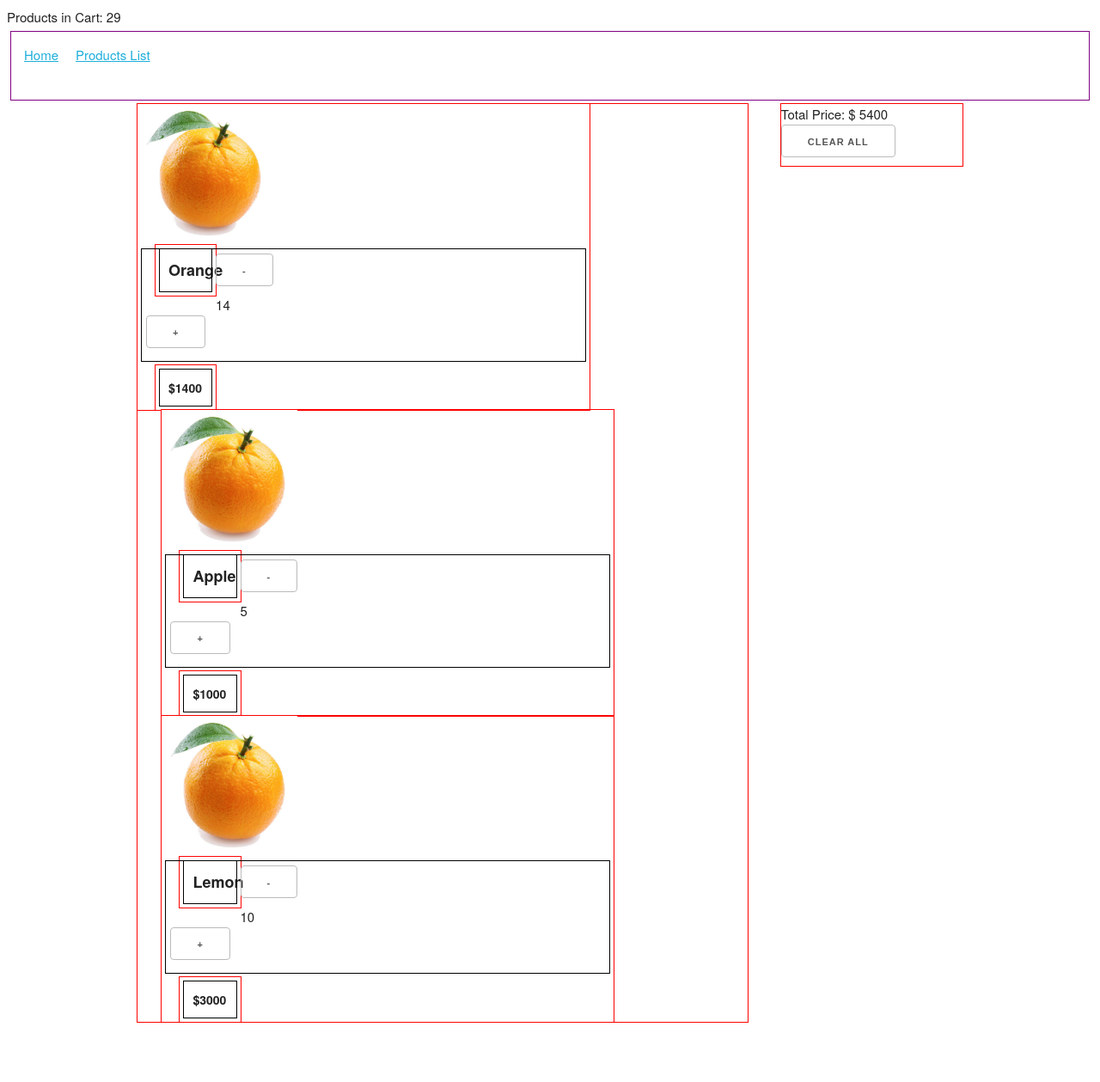
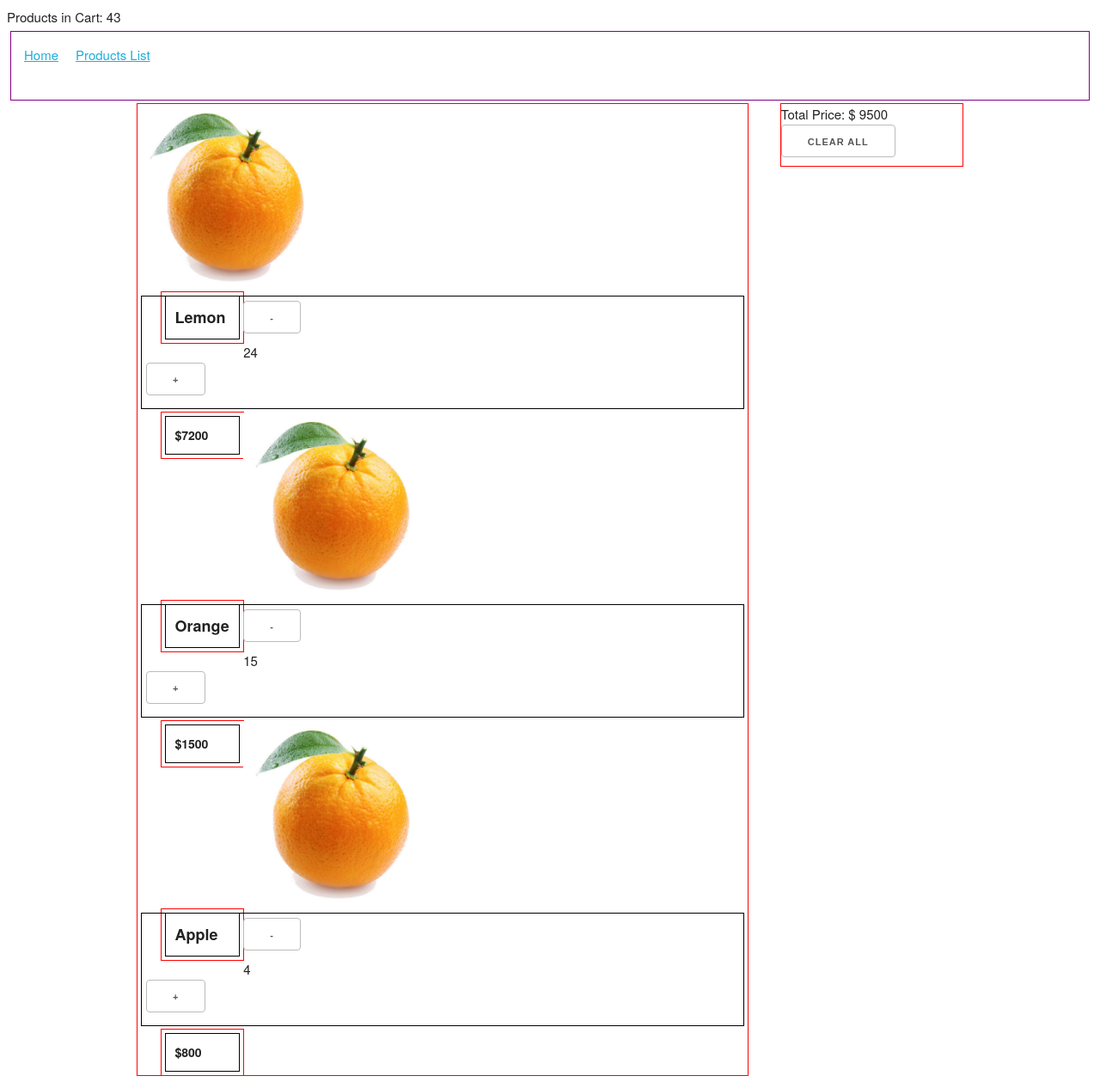
Before and after one commit to giu2000/FruitsStore, a React (Create React App) app in the folder fruits_store/: page /cart in a window 1280 px wide. Shown: the whole page at 86% size. Before the commit the page ends 1197 px from the top, so only its background shows below. Built offline with nearby package versions, Linux system fonts and the light colour scheme; data requests are answered from the project's data file.

Commit message:
first useEffect

```diff
--- a/fruits_store/db.json
+++ b/fruits_store/db.json
@@ -64,29 +64,29 @@
   ],
   "cart": [
     {
+      "id": "3",
+      "name": "Lemon",
+      "description": "Description",
+      "price": "300",
+      "quantity": 24,
+      "productTotalPrice": 7200
+    },
+    {
       "id": "1",
       "name": "Orange",
       "description": "Description",
       "price": "100",
       "image_src": "./orange.jpg",
-      "quantity": 14,
-      "productTotalPrice": 1400
+      "quantity": 15,
+      "productTotalPrice": 1500
     },
     {
       "id": "2",
       "name": "Apple",
       "description": "Description",
       "price": "200",
-      "quantity": 5,
-      "productTotalPrice": 1000
-    },
-    {
-      "id": "3",
-      "name": "Lemon",
-      "description": "Description",
-      "price": "300",
-      "quantity": 10,
-      "productTotalPrice": 3000
+      "quantity": 4,
+      "productTotalPrice": 800
     }
   ]
 }
--- a/fruits_store/src/components/Cart/Cart.js
+++ b/fruits_store/src/components/Cart/Cart.js
@@ -66,7 +66,7 @@ class Cart extends React.Component{
             products.map((product, index) => {
                 const { id, name, quantity, productTotalPrice } = product;
                 return(
-                    <div className="nine columns" key={product.id + index}>
+                    <div key={product.id + index}>
                         <div >
                             <ImageWithLink
                                 src={require('../../orange.jpg')}
--- a/fruits_store/src/components/CartCounter/CartCounter.js
+++ b/fruits_store/src/components/CartCounter/CartCounter.js
@@ -1,30 +1,25 @@
-import React from 'react';
+import React, { useEffect } from 'react';
 import { connect } from 'react-redux';
 import PropTypes from 'prop-types';
 import updateCartCounter from '../../state/cart-state/actions/updateCartProductsCounter';
 
-class CartCounter extends React.Component{
+let CartCounter = props => {
+    const { counter, updateCartCounter } = props
+    useEffect(() => updateCartCounter())
+    return(
+        <div>
+            {`Products in Cart: ${counter}`}
+        </div>
+    )
+}
 
-    static propTypes = {
-        updateCartCounter: PropTypes.func,
-        counter: PropTypes.number
-    }
-
-    componentDidMount(){
-        this.props.updateCartCounter();
-    }
-
-    render(){
-        return(
-            <div>
-                {`Products in Cart: ${this.props.counter}`}
-            </div>
-        )
-    }
+CartCounter.propTypes = {
+    counter: PropTypes.number,
+    updateCartCounter: PropTypes.func
 }
 
 const mapStateToProps = state => ({ counter: state.cart.counter })
 const mapDispatchToProps = dispatch => ({ updateCartCounter: () => dispatch(updateCartCounter()) })
-const CartCounterContainer = connect(mapStateToProps, mapDispatchToProps)(CartCounter);
+CartCounter = connect(mapStateToProps, mapDispatchToProps)(CartCounter);
 
-export default CartCounterContainer;
+export default CartCounter;
--- a/fruits_store/src/components/CartCounter/index.js
+++ b/fruits_store/src/components/CartCounter/index.js
@@ -1 +1 @@
-export { default as CartCounterContainer } from './CartCounter';
+export { default as CartCounter } from './CartCounter';
--- a/fruits_store/src/components/Layout/Layout.js
+++ b/fruits_store/src/components/Layout/Layout.js
@@ -1,12 +1,12 @@
 import React from 'react';
 import PropTypes from 'prop-types';
-import { CartCounterContainer } from '../CartCounter';
+import { CartCounter } from '../CartCounter';
 import { Navbar } from '../Navbar';
 
 const Layout = props => {
     return (
         <div className='layout'>
-            <CartCounterContainer counter={props.counter}/>
+            <CartCounter counter={props.counter}/>
             <Navbar />
             {props.children}
         </div>
```
